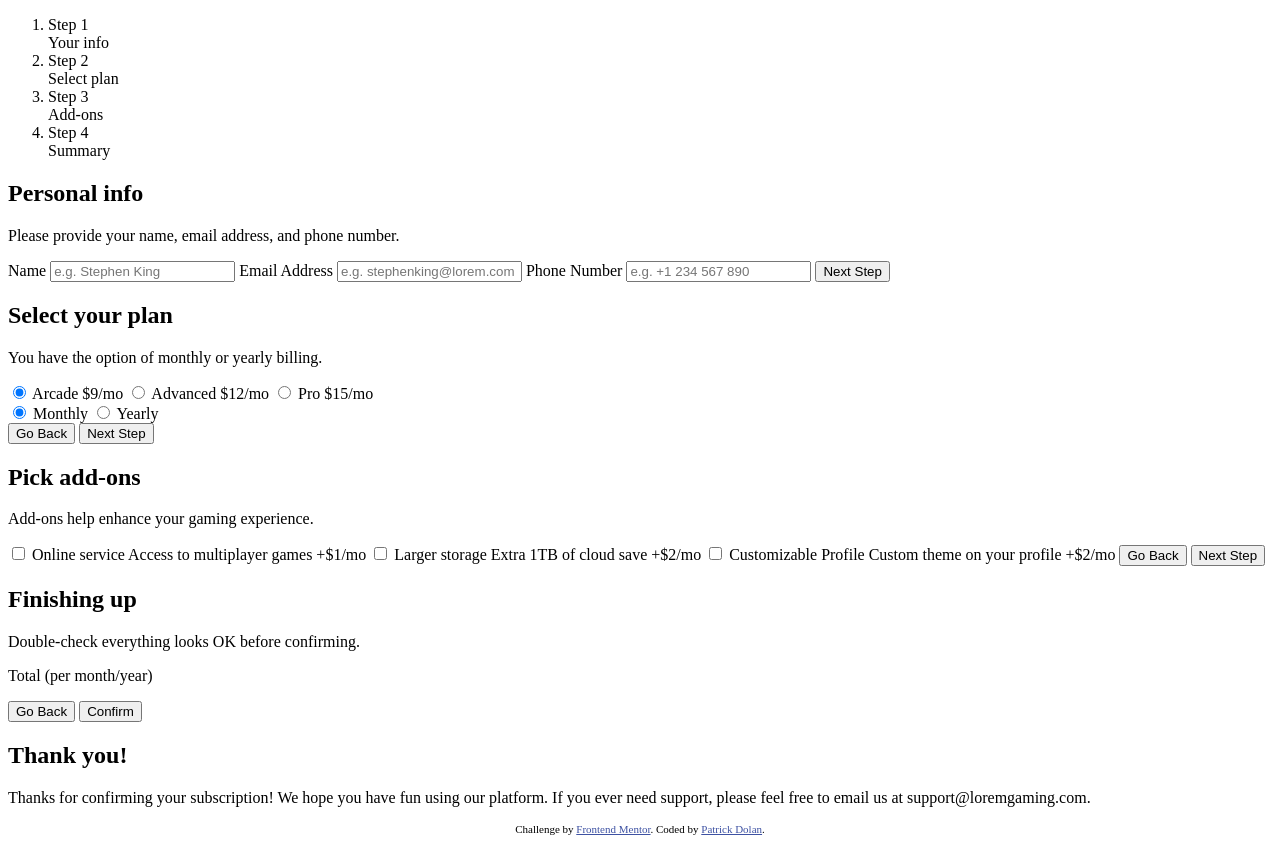
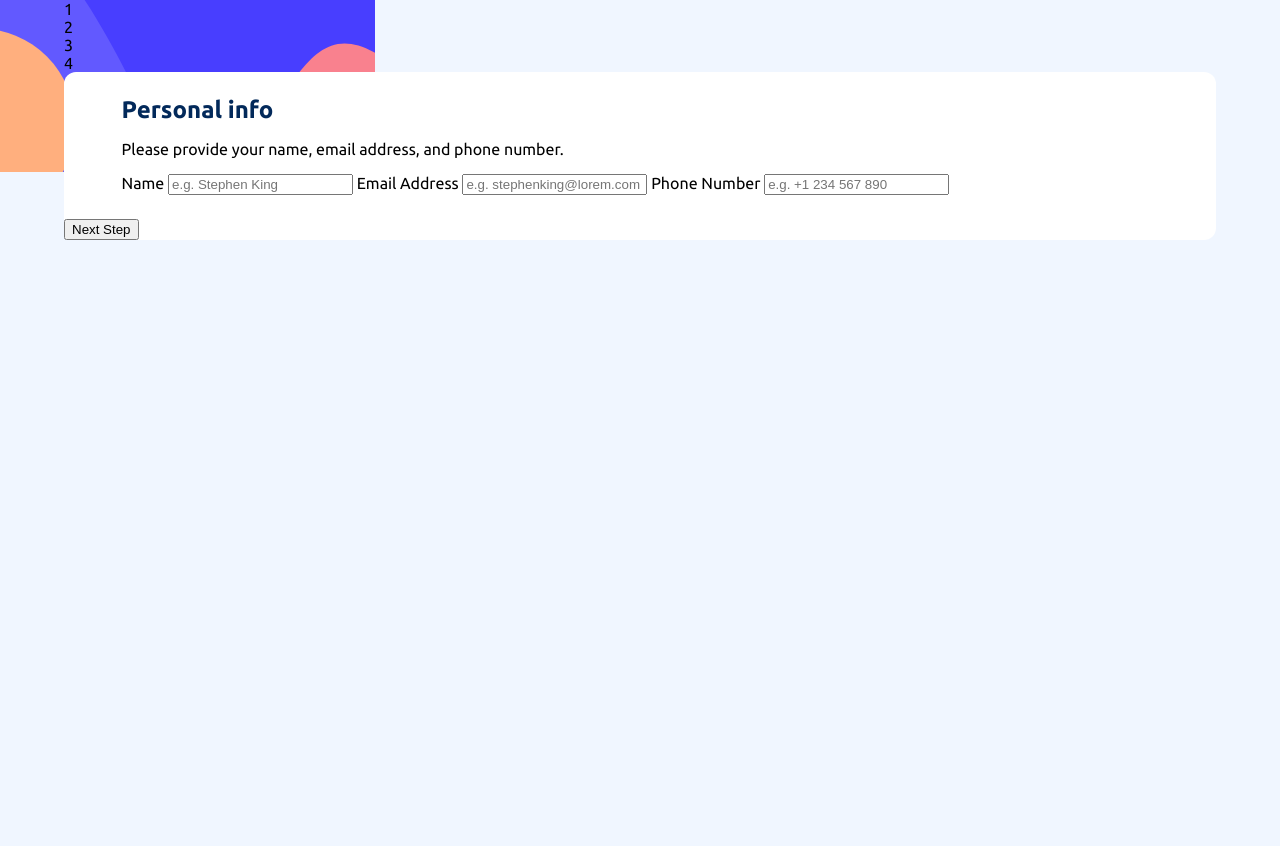
Before and after one commit to Patrick-Dolan/FM-multi-step-form, a plain HTML site: page index.html in a window 1280 px wide. After the commit the page ends 800 px from the top, so only its background shows below. Drawn offline with Linux system fonts and the light colour scheme.

Commit message:
add some basic styles and refactor html elements

```diff
--- a/index.html
+++ b/index.html
@@ -5,19 +5,27 @@
   <meta name="viewport" content="width=device-width, initial-scale=1.0">
 
   <link rel="icon" type="image/png" sizes="32x32" href="./assets/images/favicon-32x32.png">
+  <link rel="preconnect" href="https://fonts.googleapis.com">
+  <link rel="preconnect" href="https://fonts.gstatic.com" crossorigin>
+  <link href="https://fonts.googleapis.com/css2?family=Ubuntu:wght@400;500;700&display=swap" rel="stylesheet">
+  <link rel="stylesheet" href="./styles.css">
 
   <title>Frontend Mentor | Multi-step form</title>
-
-  <style>
-    .attribution { font-size: 11px; text-align: center; }
-    .attribution a { color: hsl(228, 45%, 44%); }
-  </style>
 </head>
-<body>
+<body class="container">
 
   <!-- Sidebar start -->
 
-  <div id="desktop-sidebar">
+  <div id="mobile-step-counter">
+    <ul>
+      <li>1</li>
+      <li>2</li>
+      <li>3</li>
+      <li>4</li>
+    </ul>
+  </div>
+
+  <div id="desktop-sidebar" class="hidden">
     <ol>
       <li>
         <div>
@@ -58,7 +66,7 @@
 
   <form id="multi-step-form">
     <!-- Step 1 start -->
-    <div id="form__step-1">
+    <div id="form__step-1" class="form__step">
       <h2>Personal info</h2>
       <p>Please provide your name, email address, and phone number.</p>
       <label>
@@ -73,12 +81,11 @@
         Phone Number
         <input type="tel" placeholder="e.g. +1 234 567 890" required>
       </label>
-      <button type="button">Next Step</button>
     </div>
     <!-- Step 1 end -->
 
     <!-- Step 2 start -->
-    <div id="form__step-2">
+    <div id="form__step-2" class="form__step hidden">
       <h2>Select your plan</h2>
       <p>You have the option of monthly or yearly billing.</p>
       <label>
@@ -101,13 +108,11 @@
           <input type="radio" name="billing" value="yearly"> Yearly
         </label>
       </div>
-      <button type="button">Go Back</button>
-      <button type="button">Next Step</button>
     </div>
     <!-- Step 2 end -->
 
     <!-- Step 3 start -->
-    <div id="form__step-3">
+    <div id="form__step-3" class="form__step hidden">
       <h2>Pick add-ons</h2>
       <p>Add-ons help enhance your gaming experience.</p>
       <label>
@@ -128,24 +133,20 @@
         Custom theme on your profile
         +$2/mo
       </label>
-      <button type="button">Go Back</button>
-      <button type="button">Next Step</button>
     </div>
     <!-- Step 3 end -->
 
     <!-- Step 4 start -->
-    <div id="form__step-4">
+    <div id="form__step-4" class="form__step hidden">
       <h2>Finishing up</h2>
       <p>Double-check everything looks OK before confirming.</p>
       <!-- Dynamically add subscription and add-on selections here -->
       <p>Total (per month/year)</p>
-      <button type="button">Go Back</button>
-      <button type="submit">Confirm</button>
     </div>
     <!-- Step 4 end -->
 
     <!-- Step 5 start -->
-    <div id="form__submission-complete">
+    <div id="form__submission-complete" class="form__step hidden">
       <h2>Thank you!</h2>
       <p>
         Thanks for confirming your subscription! We hope you have fun
@@ -154,13 +155,17 @@
       </p>
     </div>
     <!-- Step 5 end -->
+
+    <div id="form__buttons">
+      <button type="button">Next Step</button>
+    </div>
   </form>
 
-  <footer>
+  <!-- <footer>
     <p class="attribution">
       Challenge by <a href="https://www.frontendmentor.io?ref=challenge" target="_blank">Frontend Mentor</a>.
       Coded by <a href="https://github.com/Patrick-Dolan">Patrick Dolan</a>.
     </p>
-  </footer>
+  </footer> -->
 </body>
 </html>
--- /dev/null
+++ b/styles.css
@@ -0,0 +1,65 @@
+/* Global Styles */
+
+:root {
+  --primary-color: hsl(213, 96%, 18%);
+  --form-background: hsl(0, 0%, 100%);
+}
+
+body {
+  margin: 0;
+  padding: 0;
+  font-family: 'Ubuntu', sans-serif;
+  background-image: url("/assets/images/bg-sidebar-mobile.svg");
+  background-repeat: no-repeat;
+  background-color: hsl(217, 100%, 97%);
+}
+
+h1, h2, h3, h4, h5, h6 {
+  margin: 0;
+  color: var(--primary-color);
+}
+
+p {
+  font-size: 16px;
+}
+
+ul {
+  list-style: none;
+  padding: 0;
+  margin: 0;
+}
+
+.container {
+  width: 100%;
+  max-width: 90%;
+  margin: 0 auto;
+}
+
+.hidden {
+  display: none;
+}
+
+/* Form Styles */
+
+form {
+  width: 100%;
+  background-color: var(--form-background);
+  border-radius: .75rem;
+}
+
+.form__step {
+  max-width: 90%;
+  margin: 0 auto;
+  padding: 1.5em 0;
+}
+
+/* Attribution */
+
+.attribution {
+  font-size: 11px;
+  text-align: center;
+}
+
+.attribution a {
+  color: hsl(228, 45%, 44%);
+}
```
